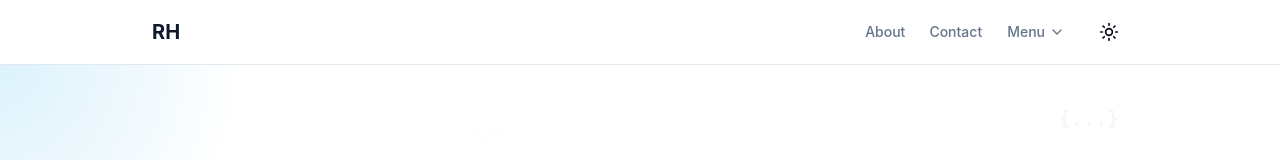
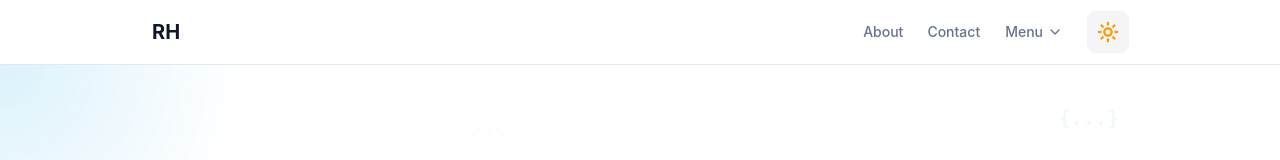
Before and after one commit to rhish9h/portfolio, a React (Vite) app: page / in a window 1280 px wide. Shown: the top 160 px of the page. Built offline with nearby package versions, Linux system fonts and the light colour scheme.

Commit message:
dark mode fix

```diff
--- a/src/components/ThemeProvider.tsx
+++ b/src/components/ThemeProvider.tsx
@@ -1,5 +1,5 @@
 import { ThemeProvider as NextThemesProvider } from "next-themes";
-import { type ThemeProviderProps } from "next-themes/dist/types";
+import { type ThemeProviderProps } from "next-themes";
 
 export function ThemeProvider({ children, ...props }: ThemeProviderProps) {
   return (
--- a/src/components/ui/ThemeToggle.tsx
+++ b/src/components/ui/ThemeToggle.tsx
@@ -1,18 +1,49 @@
 import { Moon, Sun } from "lucide-react";
 import { useTheme } from "next-themes";
+import { motion } from "framer-motion";
 
 export function ThemeToggle() {
   const { theme, setTheme } = useTheme();
+  const isDark = theme === "dark";
 
   return (
-    <button
-      onClick={() => setTheme(theme === "light" ? "dark" : "light")}
-      className="rounded-md p-2 hover:bg-accent"
+    <motion.button
+      onClick={() => setTheme(isDark ? "light" : "dark")}
+      // Use classes that adjust background based on theme:
+      // Default (light): bg-zinc-100/90 and hover:bg-zinc-200/90
+      // Dark mode: bg-zinc-800/90 and hover:bg-zinc-700/90
+      className="relative h-10 w-10 rounded-lg bg-zinc-100/90 p-2 ring-1 ring-zinc-900/5 transition-all hover:bg-zinc-200/90 dark:bg-zinc-800/90 dark:ring-white/10 dark:hover:bg-zinc-700/90"
+      whileHover={{ scale: 1.05 }}
+      whileTap={{ scale: 0.95 }}
       aria-label="Toggle theme"
     >
-      <Sun className="h-5 w-5 rotate-0 scale-100 transition-all dark:-rotate-90 dark:scale-0" />
-      <Moon className="absolute h-5 w-5 rotate-90 scale-0 transition-all dark:rotate-0 dark:scale-100" />
-      <span className="sr-only">Toggle theme</span>
-    </button>
+      {/* Sun Icon Container */}
+      <motion.div
+        className="relative flex h-full w-full items-center justify-center"
+        initial={false}
+        animate={{
+          scale: isDark ? 0 : 1,
+          rotate: isDark ? 45 : 0,
+          opacity: isDark ? 0 : 1,
+        }}
+        transition={{ duration: 0.2, ease: "easeInOut" }}
+      >
+        <Sun className="h-full w-full stroke-amber-500" strokeWidth={2.5} />
+      </motion.div>
+
+      {/* Moon Icon Container */}
+      <motion.div
+        className="absolute inset-0 flex h-full w-full items-center justify-center"
+        initial={false}
+        animate={{
+          scale: isDark ? 1 : 0,
+          rotate: isDark ? 0 : -45,
+          opacity: isDark ? 1 : 0,
+        }}
+        transition={{ duration: 0.2, ease: "easeInOut" }}
+      >
+        <Moon className="h-full w-full fill-sky-100" strokeWidth={0} />
+      </motion.div>
+    </motion.button>
   );
 }
--- a/tailwind.config.js
+++ b/tailwind.config.js
@@ -1,5 +1,6 @@
 /** @type {import('tailwindcss').Config} */
 export default {
+  darkMode: 'class',
   content: [
     "./index.html",
     "./src/**/*.{js,ts,jsx,tsx}",
```
